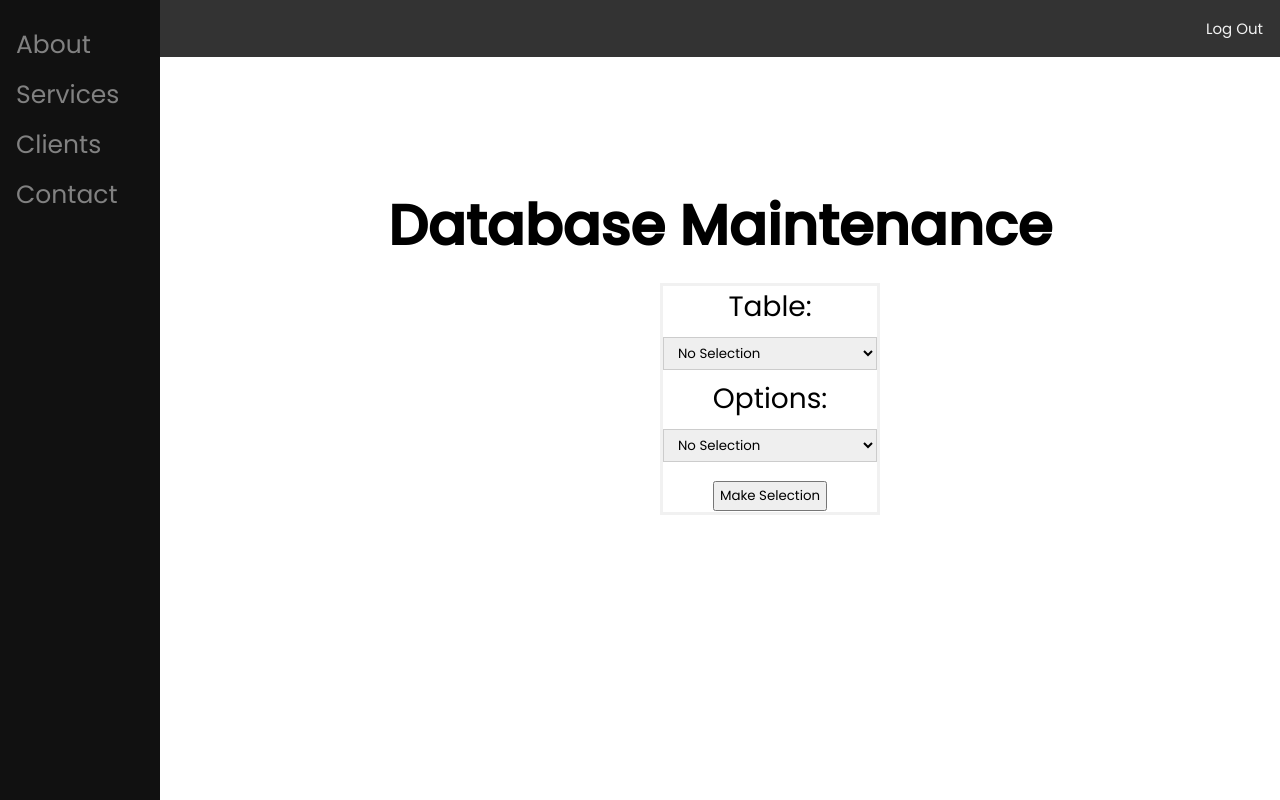
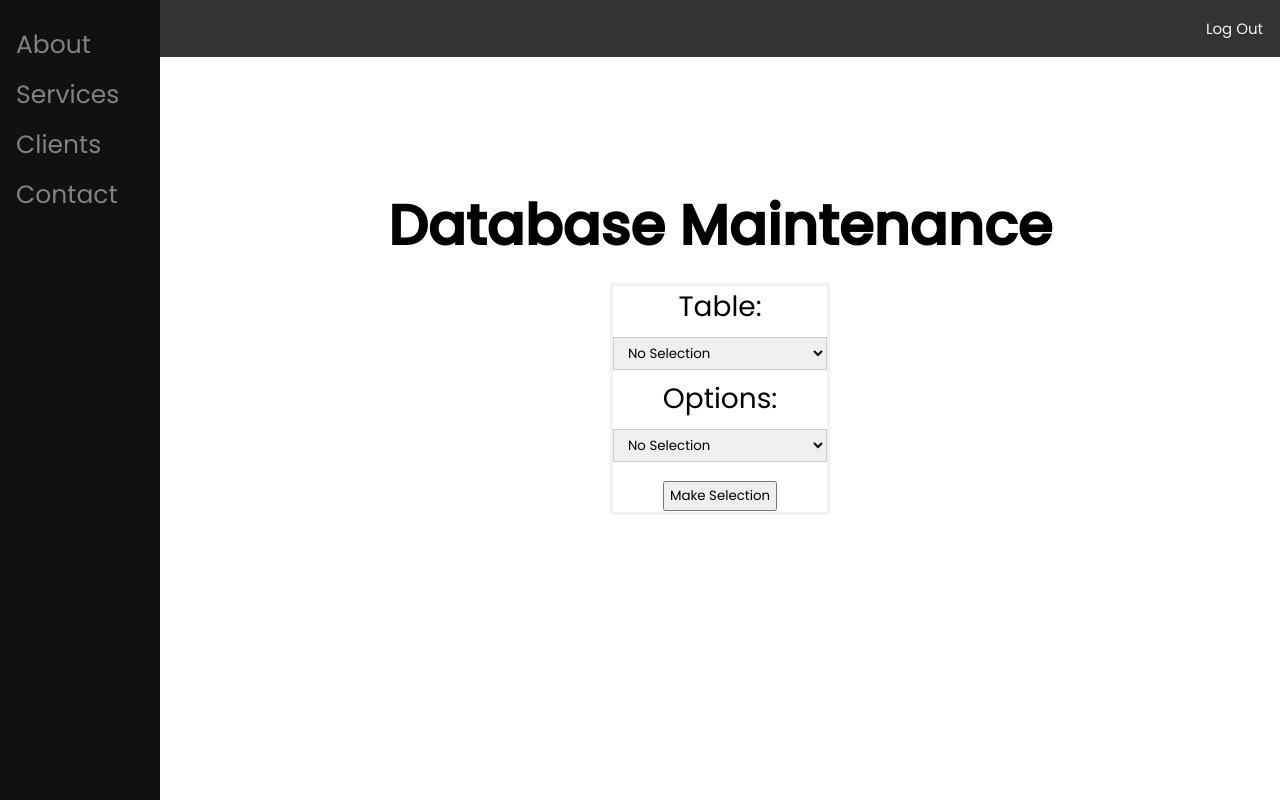
Before and after one commit to aitirjachowdhury/630Project, a PHP site: page /db.php in a window 1280 px wide. Run offline with PHP 8.4, Linux system fonts and the light colour scheme.

Commit message:
style edits

```diff
--- a/style.css
+++ b/style.css
@@ -450,7 +450,6 @@ th:last-child{
 }
 
 /*DB Maintain*/
-
 .selection{
   display: block;
   width: 20%;
@@ -459,9 +458,7 @@ th:last-child{
 }
 
 #topForm{
-  padding-left: 100px;
   align-items: center;
-  /*border: 2px solid rgb(252, 161, 128);*/
 }
 
 #topForm input[type="submit"]{
@@ -473,7 +470,6 @@ th:last-child{
   margin: 15px;
   text-align: center;
   width: 125px;
-  /*border: 2px solid rgb(252, 161, 128);*/
 }
 .viewTable{
   text-align: center;
```
Also changed, not shown: db.php (+0 -20 lines).
